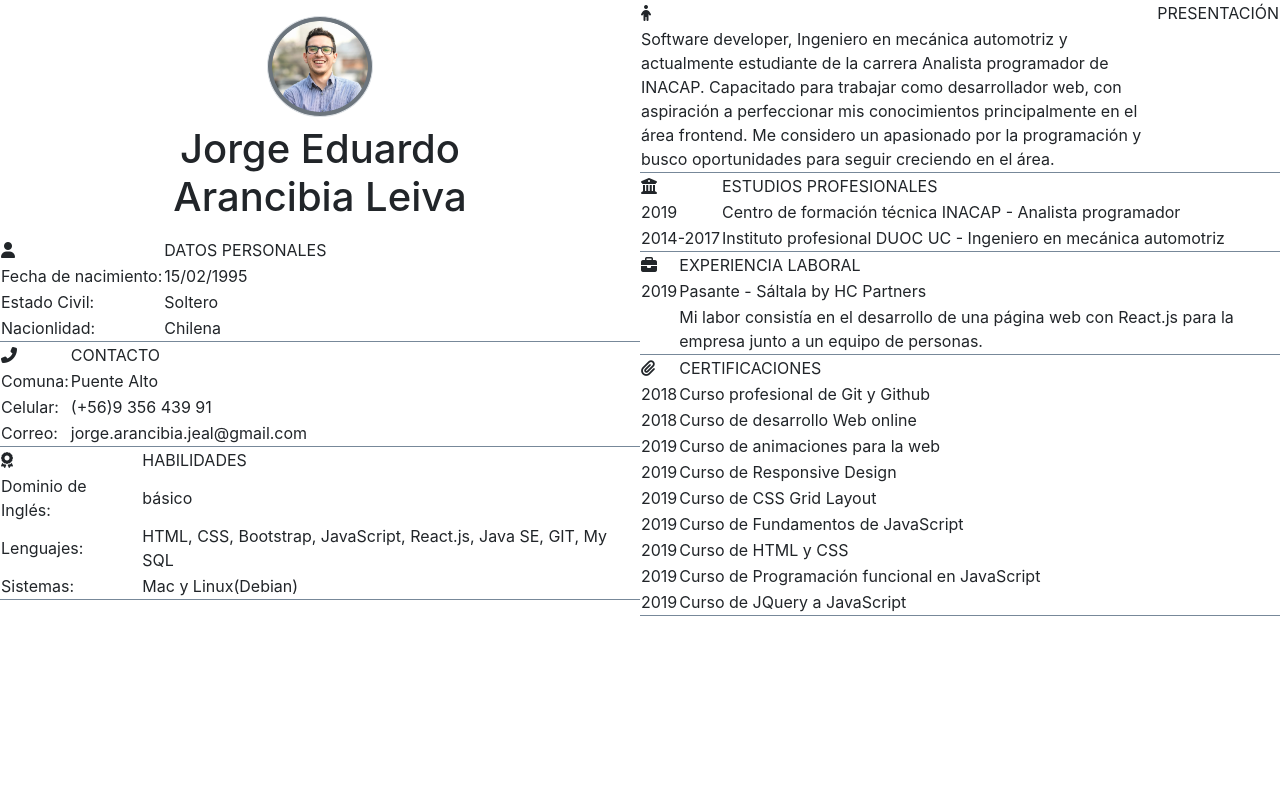
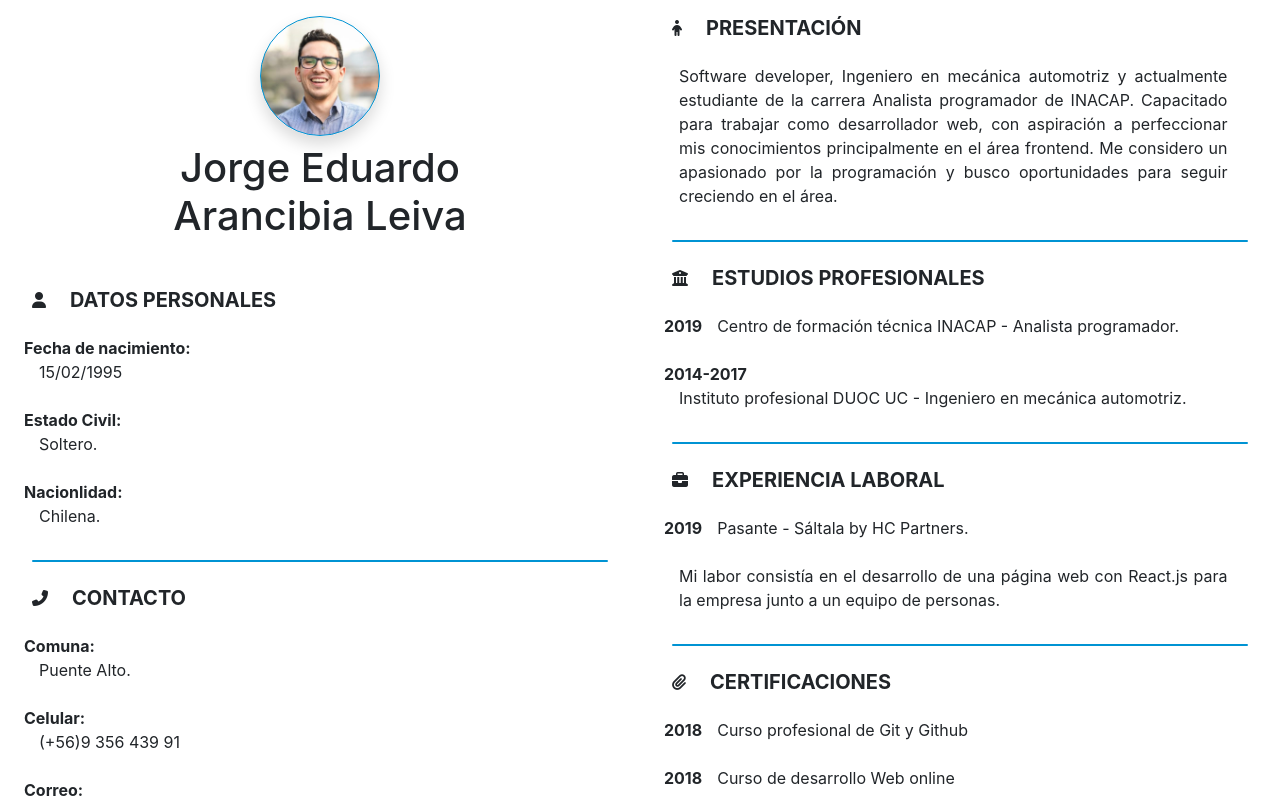
Before and after one commit to JorgeArancibia1/CV, a React app: page / in a window 1280 px wide. Shown: the top 800 px of the page. Built offline with nearby package versions, Linux system fonts and the light colour scheme.

Commit message:
versión 0.0

```diff
--- a/src/components/Avatar.js
+++ b/src/components/Avatar.js
@@ -5,7 +5,8 @@ const Avatar = () => {
   return (
     <section className="container-fluid m-auto p-0">
       <div className="row pt-3 pb-2 mx-auto">
-        <img className="mx-auto border rounded-circle p-1 bg-secondary col-5 col-sm-3 col-md-3 col-lg-3 col-xl-2" src={avatar} alt="Avatar de presentación"  />
+        <div className="avatar d-inline-block rounded-circle mx-auto shadow"></div>
+        {/* <img className="mx-auto border rounded-circle p-1 bg-secondary col-5 col-sm-3 col-md-3 col-lg-3 col-xl-2" src={avatar} alt="Avatar de presentación"  /> */}
       </div>
     </section>
   )
--- a/src/components/Model.js
+++ b/src/components/Model.js
@@ -3,42 +3,26 @@ import React from 'react';
 
 
 const Model = (props) => {
-// const Model = ({ icon, title, item, content, item2, content2, item3, content3, item4, content4 }) => {
-  //console.log("Esto es Model")
-  //console.log(props.personalData.info[0])
-
-  //const { icon, title, item, content, item2, content2, item3, content3, item4, content4 } = props;
-
-  // console.log("Esto es props")
-  // console.log(props)
-
-  // console.log("Esto es props.data")
-  // console.log(props.data)
-
-  // console.log("Esto es props.data.info[0]")
-  // console.log(props.data.info[0])
 
   return (
-    <article>
-      <table>
-        <thead>
-          <tr>
-            <td>
+    <article className="mt-3">
+        <div className="d-flex">
+            <span className="ml-4 pl-2">
               <i className={props.icon} />
-            </td>
-            <td>{props.title}</td>
-          </tr>
-        </thead>
-        <tbody>
+            </span>
+            <h5 className="ml-4 font-weight-bold">{props.title}</h5>
+        </div>
+
+        <div>
           { props.items.map( (dat, index) =>
           (
-            <tr key={index}>
-              <td>{dat.item}</td>
-              <td>{dat.content}</td>
-            </tr>
+            <dl className="d-flex ml-3 pl-2 mt-3 row" key={index}>
+              <dt>{dat.item}</dt>
+              <dd className="text-justify col-11">{dat.content}</dd>
+            </dl>
           ))}
-        </tbody>
-      </table>
+        </div>
+      <div className="line mx-auto my-4"></div>
     </article>
   )
 }
--- a/src/components/PersonalData.js
+++ b/src/components/PersonalData.js
@@ -3,9 +3,9 @@ import Model from './Model';
 
 const PersonalData = props => {
   return (
-    <>
+    <div className="mt-5">
       <Model { ...props.data.info[0] }  />
-    </>
+    </div>
   )
 }
 
--- a/src/data.json
+++ b/src/data.json
@@ -11,11 +11,11 @@
         },
         {
           "item": "Estado Civil:",
-          "content": "Soltero"
+          "content": "Soltero."
         },
         {
           "item": "Nacionlidad:",
-          "content": "Chilena"
+          "content": "Chilena."
         }
       ]
     },
@@ -26,7 +26,7 @@
       "items": [
         {
           "item": "Comuna:",
-          "content": "Puente Alto"
+          "content": "Puente Alto."
         },
         {
           "item": "Celular:",
@@ -45,15 +45,15 @@
       "items": [
         {
           "item": "Dominio de Inglés:",
-          "content": "básico"
+          "content": "básico."
         },
         {
           "item": "Lenguajes:",
-          "content": "HTML, CSS, Bootstrap, JavaScript, React.js, Java SE, GIT, My SQL"
+          "content": "HTML, CSS, Bootstrap, JavaScript, React.js, Java SE, GIT, My SQL."
         },
         {
           "item": "Sistemas:",
-          "content": "Mac y Linux(Debian)"
+          "content": "Mac y Linux(Debian)."
         }
       ]
     },
@@ -63,7 +63,7 @@
       "title": "PRESENTACIÓN",
       "items":[
         {
-          "item": "Software developer, Ingeniero en mecánica automotriz y actualmente estudiante de la carrera Analista programador de INACAP. Capacitado para trabajar como desarrollador web, con aspiración a perfeccionar mis conocimientos principalmente en el área frontend. Me considero un apasionado por la programación y busco oportunidades para seguir creciendo en el área."
+          "content": "Software developer, Ingeniero en mecánica automotriz y actualmente estudiante de la carrera Analista programador de INACAP. Capacitado para trabajar como desarrollador web, con aspiración a perfeccionar mis conocimientos principalmente en el área frontend. Me considero un apasionado por la programación y busco oportunidades para seguir creciendo en el área."
         }
       ]
     },
@@ -74,12 +74,12 @@
       "items": [
         {
           "item": "2019",
-          "content": "Centro de formación técnica INACAP - Analista programador"
+          "content": "Centro de formación técnica INACAP - Analista programador."
 
         },
         {
           "item": "2014-2017",
-          "content": "Instituto profesional DUOC UC - Ingeniero en mecánica automotriz"
+          "content": "Instituto profesional DUOC UC - Ingeniero en mecánica automotriz."
         }
       ]
     },
@@ -90,7 +90,7 @@
       "items": [
         {
           "item": "2019",
-          "content": "Pasante - Sáltala by HC Partners"
+          "content": "Pasante - Sáltala by HC Partners."
         },
         {
           "item": "",
--- a/src/index.css
+++ b/src/index.css
@@ -8,11 +8,18 @@ img{
   width: 20%;
 }
 
-article{
-  border-bottom: 1px solid lightslategray;
+article {
+  /* border-bottom: 1px solid lightslategray; */
   box-sizing: unset;
   margin: 0;
   padding: 0;
+}
+
+.line {
+  width: 90%;
+  height: 2px;
+  background-color: #0093D3;
+  border-radius: 150px;
 }
 
 .logo {
@@ -29,6 +36,32 @@ article{
   /* border: 1px solid; */
 }
 
+.avatar{
+  background-image: url(./images/mee.jpeg);
+  width: 120px;
+  height: 120px;
+  background-size: cover;
+  background-position: center;
+  border: 1px solid #0093D3;
+}
+
+table td{
+  border: 0.1px solid red;
+  /* width: 100% */
+}
+
+table tr{
+  border: 1px solid green;
+  /* width: 100% */
+}
+
+table thead, tbody{
+  border: 1px solid blue;
+  /* width: 100% */
+}
+
+
+
 
 /* mx-auto */
 /* .centrar{
```
Also changed, not shown: src/components/ModelRespaldo.js (added, +47 -0 lines), src/images/mee.jpeg (added), 6 other files (tests, documents, lock files or other folders).
